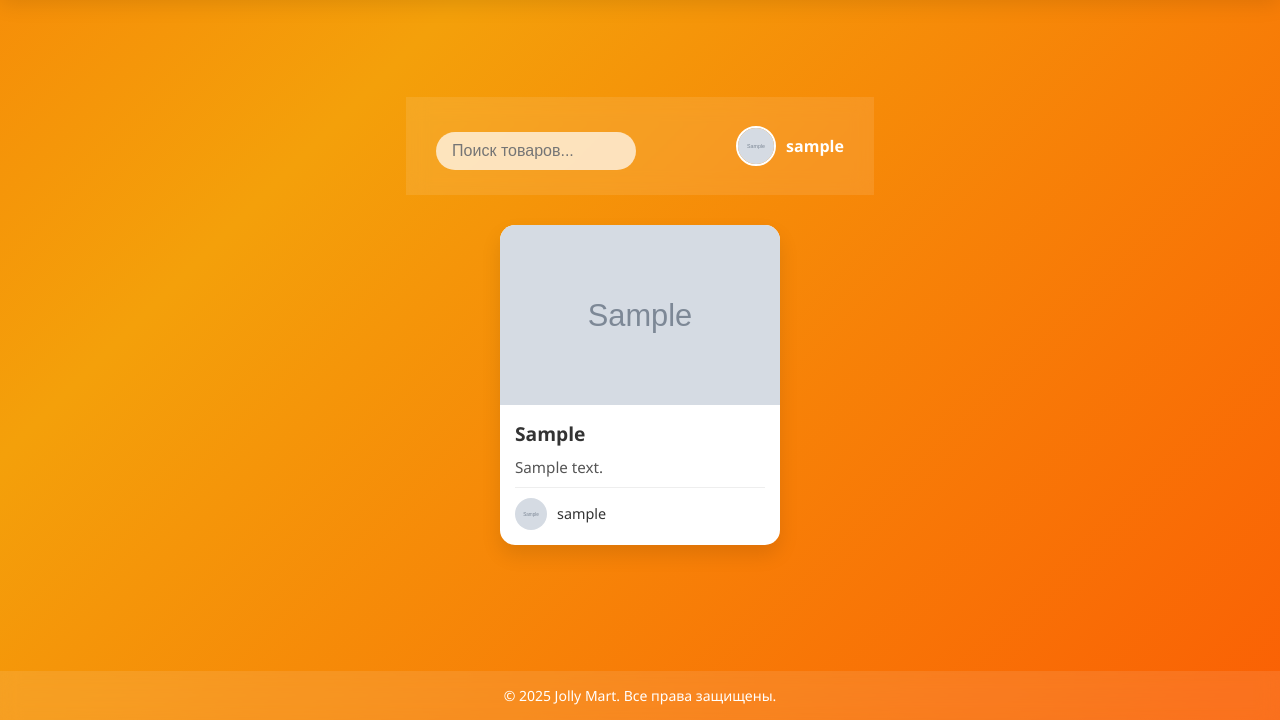
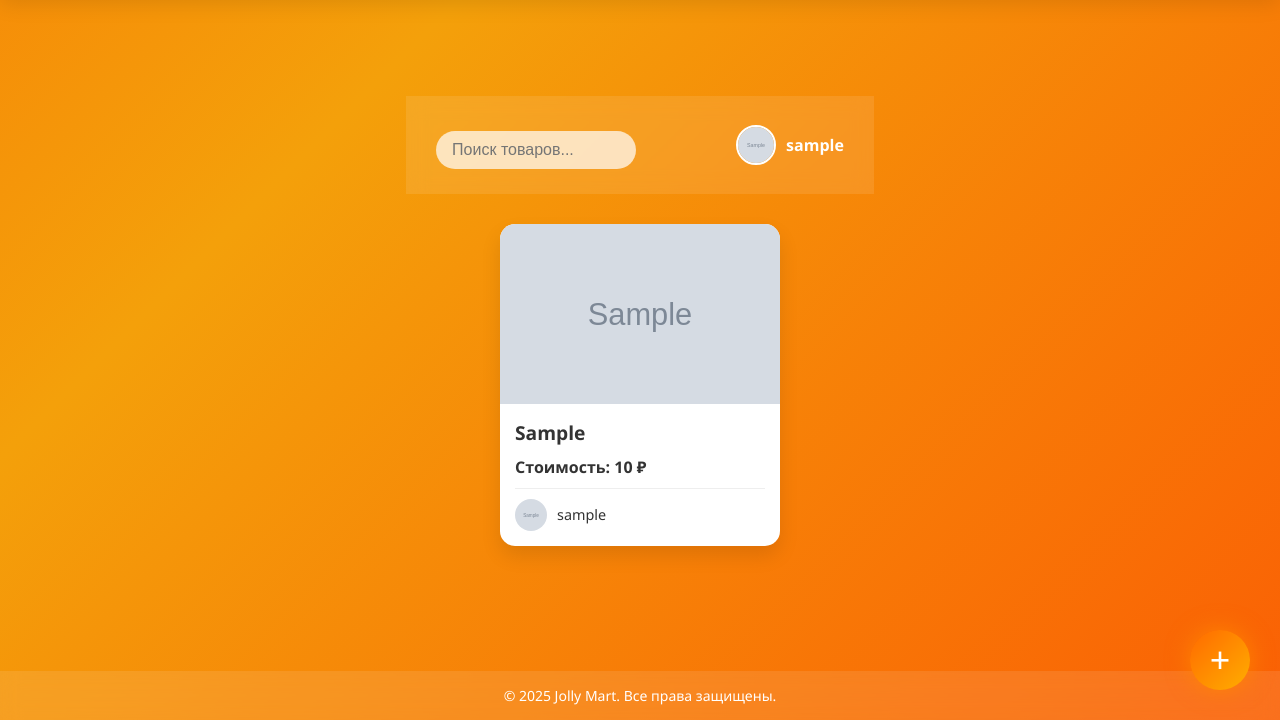
Before and after one commit to phanta16/JollyMart, a Flask app: page / in a window 1280 px wide. Shown: the part 80-800 px from the top of the page. Run offline with Flask 3, Linux system fonts and the light colour scheme; grey boxes marked "Sample" are stand-in pictures; a database or web service that is not in the repository returns one stand-in record (values such as "Sample title"); data that the repository does not hold is empty.

Commit message:
— Add posts added — Small fixes
(Nineteenth commit!)

```diff
--- a/app/services/auth-service/service.py
+++ b/app/services/auth-service/service.py
@@ -122,7 +122,7 @@ def login():
                 responce.set_cookie('session_id', user.session_id, httponly=True)
                 return responce
             else:
-                return make_response(jsonify({'status': 'False', "message": "Неверный пароль!"}), 401)
+                return make_response(jsonify({'status': 'False', "message": "Неверный логин или пароль!"}), 401)
 
     except Exception as e:
         return make_response(jsonify({'status': 'False', 'message': str(e)}), 404)
--- a/app/services/posts-service/model.py
+++ b/app/services/posts-service/model.py
@@ -12,6 +12,7 @@ class PostsInfo(SqlAlchemyBase, UserMixin, SerializerMixin):
     post_id = sqlalchemy.Column(sqlalchemy.Integer, nullable=False, autoincrement=True, primary_key=True)
     date_created = sqlalchemy.Column(sqlalchemy.DateTime, nullable=False, default=datetime.datetime.now)
     author_id = sqlalchemy.Column(sqlalchemy.Integer, nullable=False)
+    price = sqlalchemy.Column(sqlalchemy.String, nullable=False)
     author_username = sqlalchemy.Column(sqlalchemy.String, nullable=False)
     author_image = sqlalchemy.Column(sqlalchemy.String, nullable=False)
     text = sqlalchemy.Column(sqlalchemy.String, nullable=False)
--- a/app/services/view-service/service.py
+++ b/app/services/view-service/service.py
@@ -67,7 +67,7 @@ def login():
 def main():
     headers = {
         'Cookie': f'session_id={request.cookies.get("session_id")}',
-    }
+              }
     recp = requests.post('http://auth-service:5007/auth/is-exists', headers=headers).json()
     if recp['status'] != 'True':
         return make_response(redirect(url_for('registration')))
@@ -96,9 +96,41 @@ def profile():
     pass
 
 
-@app.route('/new-post', methods=['GET'])
-def new_post():
-    pass
+@app.route('/add-post', methods=['POST', 'GET'])
+def add_post():
+
+    headers = {
+        'Cookie': f'session_id={request.cookies.get("session_id")}',
+              }
+    recp = requests.post('http://auth-service:5007/auth/is-exists', headers=headers).json()
+    if recp['status'] != 'True':
+        return make_response(redirect(url_for('registration')))
+
+    if request.method == 'POST':
+        title = request.form['title']
+        price = request.form['price']
+        description = request.form['description']
+        file = request.files.get('image')
+
+        files = {
+            "image": (file.filename, file.stream, file.content_type),
+                }
+
+        data = {
+            'post_headers': title,
+            'price': price,
+            'text': description,
+                }
+
+        responce = requests.post('http://auth-service:5007/posts/add-post', data=data, files=files, headers=headers)
+
+        if responce.json()['status'] == 'True':
+            return render_template('add-post.html', success=True)
+        else:
+            flash(responce.json()['message'])
+            return render_template('add-post.html')
+
+    return render_template('add-post.html')
 
 @app.route('/search', methods=['GET'])
 def search():
--- a/app/services/view-service/templates/base.html
+++ b/app/services/view-service/templates/base.html
@@ -5,7 +5,8 @@
     <meta name="viewport" content="width=device-width, initial-scale=1">
     <title>{% block title %}Jolly Mart{% endblock %}</title>
 
-  <link href="https://fonts.googleapis.com/css2?family=Great+Vibes&family=Poppins:wght@300;400;600&display=swap" rel="stylesheet">
+    <link href="https://fonts.googleapis.com/css2?family=Great+Vibes&family=Poppins:wght@300;400;600&display=swap"
+          rel="stylesheet">
 
     <style>
         * {
@@ -16,7 +17,7 @@
 
         body {
             min-height: 100vh;
-      background: linear-gradient(135deg, #ea8c16, #d41111, #ffb347, #ffd580);
+            background: linear-gradient(135deg, #d36614, #d41111, #ffb347, #ffd580);
             background-size: 400% 400%;
             animation: gradientFlow 12s ease infinite;
             font-family: 'Poppins', sans-serif;
@@ -25,9 +26,15 @@
         }
 
         @keyframes gradientFlow {
-      0% { background-position: 0% 50%; }
-      50% { background-position: 100% 50%; }
-      100% { background-position: 0% 50%; }
+            0% {
+                background-position: 0% 50%;
+            }
+            50% {
+                background-position: 100% 50%;
+            }
+            100% {
+                background-position: 0% 50%;
+            }
         }
 
         header {
@@ -158,7 +165,7 @@
 </footer>
 
 <script>
-    window.onload = function() {
+    window.onload = function () {
         const flashMessage = document.getElementById("flashMessage");
 
         if (flashMessage) {
--- a/app/services/view-service/templates/index.html
+++ b/app/services/view-service/templates/index.html
@@ -26,6 +26,42 @@
             background-size: 400% 400%;
             animation: gradientMove 15s ease infinite;
             min-height: 100vh;
+        }
+
+        .floating-button {
+            position: fixed;
+            bottom: 30px;
+            right: 30px;
+            width: 60px;
+            height: 60px;
+            background: linear-gradient(135deg, #ff6a00, #ffae00);
+            color: white;
+            font-size: 36px;
+            text-align: center;
+            line-height: 60px;
+            border-radius: 50%;
+            box-shadow: 0 0 20px rgba(255, 100, 0, 0.6);
+            text-decoration: none;
+            z-index: 10;
+            transition: transform 0.3s ease, box-shadow 0.3s ease;
+            animation: pulseGlow 2s infinite;
+        }
+
+        .floating-button:hover {
+            transform: scale(1.1) rotate(5deg);
+            box-shadow: 0 0 25px rgba(255, 140, 0, 1);
+        }
+
+        @keyframes pulseGlow {
+            0% {
+                box-shadow: 0 0 15px rgba(255, 100, 0, 0.6);
+            }
+            50% {
+                box-shadow: 0 0 25px rgba(255, 140, 0, 0.9);
+            }
+            100% {
+                box-shadow: 0 0 15px rgba(255, 100, 0, 0.6);
+            }
         }
 
         .header {
@@ -161,9 +197,10 @@
             color: #333;
         }
 
-        .post-description {
-            font-size: 0.95em;
-            color: #555;
+        .post-price {
+            font-size: 1em;
+            font-weight: bold;
+            color: #333;
         }
 
         .post-author {
@@ -210,6 +247,8 @@
     </div>
 </div>
 
+<a href="{{ url_for('add_post') }}" class="floating-button">+</a>
+
 <div class="container">
     <div class="posts-grid">
         {% if posts %}
@@ -219,7 +258,7 @@
                 <img src="{{ post.image_path }}" class="post-image" alt="Фото товара">
                 <div class="post-content">
                     <div class="post-title">{{ post.post_headers }}</div>
-                    <div class="post-description">{{ post.text }}</div>
+                    <div class="post-price">Стоимость: {{ post.price }} ₽</div>
                     <div class="post-author">
                         <img src="{{ post.author_image }}" class="author-avatar" alt="Аватар продавца">
                         <span class="author-name">{{ post.author_username }}</span>
--- a/app/services/view-service/templates/register.html
+++ b/app/services/view-service/templates/register.html
@@ -190,7 +190,6 @@
 
     });
 </script>
-
 </body>
 </html>
 {% endblock %}
```
Also changed, not shown: app/services/posts-service/service.py (+5 -4 lines). Lines whose indentation alone changed are shown as unchanged.
